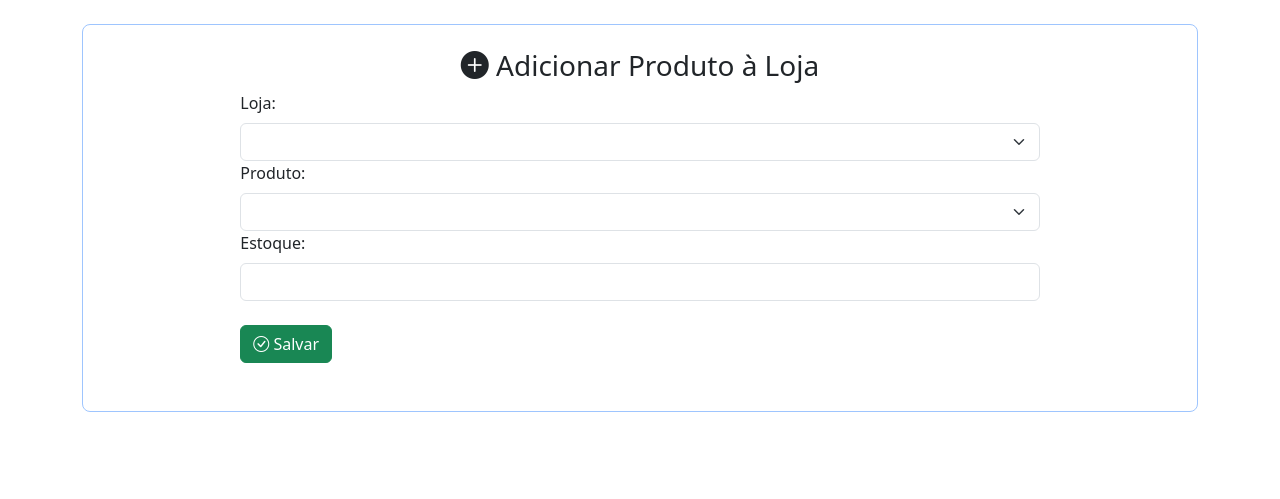
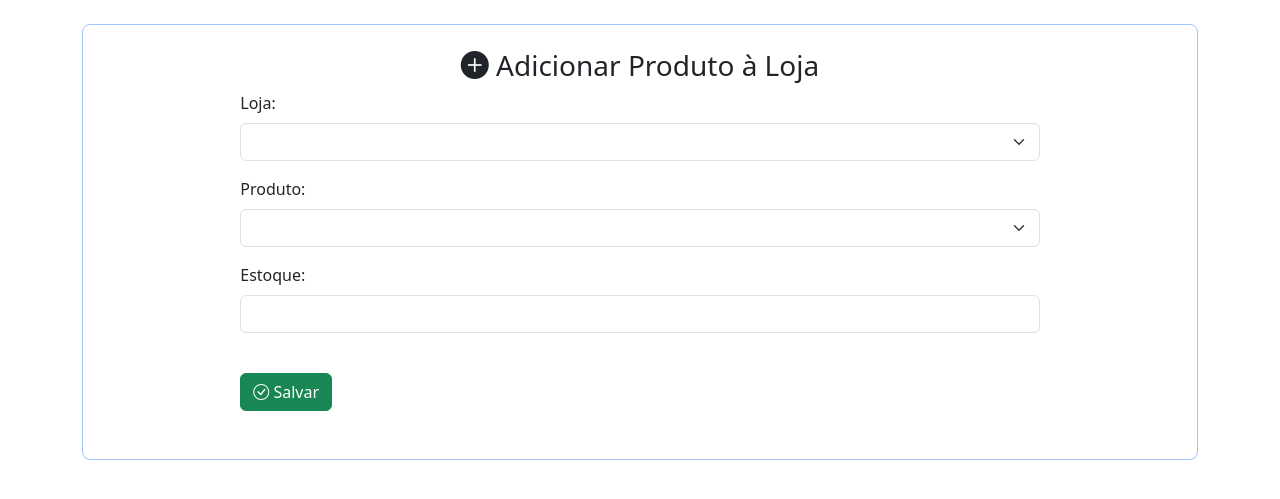
Before and after one commit to otiagohub/curso-php-crud_front-completo, a PHP site: page /estoque/inserir.php in a window 1280 px wide. Shown: the part 81-580 px from the top of the page. Run offline with PHP 8.4, Linux system fonts and the light colour scheme.

Commit message:
Update inserir.php

```diff
--- a/estoque/inserir.php
+++ b/estoque/inserir.php
@@ -11,7 +11,7 @@ require_once BASE_PATH . '/includes/cabecalho.php';
 
 
     <form method="post" class="w-75 mx-auto">
-        <div class="form-group">
+        <div class="form-group mb-3">
             <label for="nome" class="form-label">Loja:</label>
             <select class="form-select" name="loja_id" id="loja_id">
                 <option value=""></option>
@@ -21,7 +21,7 @@ require_once BASE_PATH . '/includes/cabecalho.php';
             </select>
         </div>
 
-        <div class="form-group">
+        <div class="form-group mb-3">
             <label for="produto_id" class="form-label">Produto:</label>
             <select class="form-select" name="produto_id" id="produto_id">
                 <option value=""></option>
@@ -31,7 +31,7 @@ require_once BASE_PATH . '/includes/cabecalho.php';
             </select>
         </div>
 
-        <div class="form-group">
+        <div class="form-group mb-3">
 
             <label for="estoque" class="form-label">Estoque:</label>
             <input type="number" name="estoque" class="form-control" id="estoque" min="0">
```
